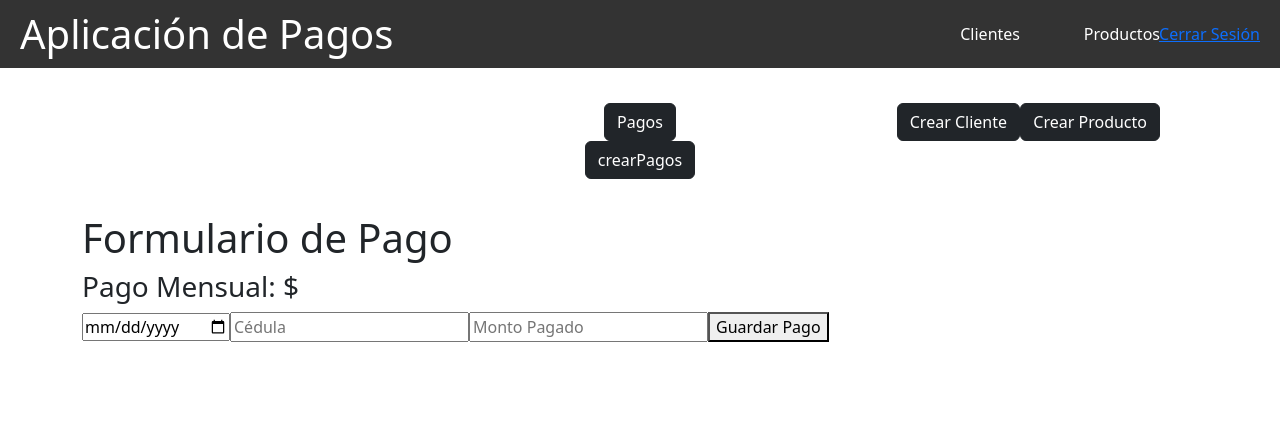
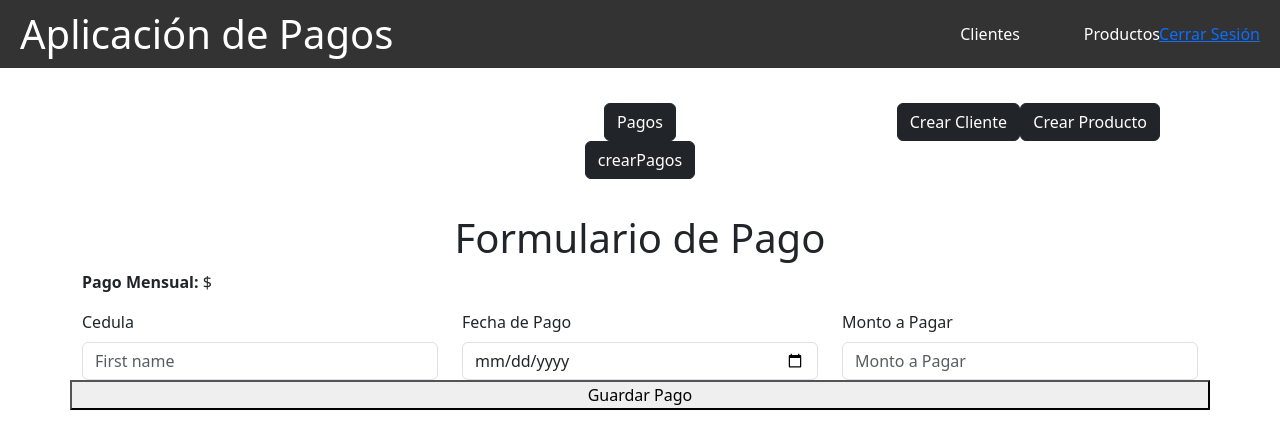
Before and after one commit to Anthony03022002/titulacion, a React (Vite) app in the folder frontend/: page /clientes/1/generarPago in a window 1280 px wide. Shown: the top 448 px of the page. Built offline with nearby package versions, Linux system fonts and the light colour scheme.

Commit message:
GenerarPago6

```diff
--- a/frontend/src/components/PagosMensuales.jsx
+++ b/frontend/src/components/PagosMensuales.jsx
@@ -105,13 +105,14 @@ export const PagosMensuales = () => {
             </tr>
           ))}
         </tbody>
-        <button
+
+      </table>
+      <button
           className="btn btn-primary mt-3"
           onClick={handleGenerarPagoClick}
         >
           Generar Pago
         </button>
-      </table>
     </div>
   );
 };
--- a/frontend/src/pages/GenerarPago.jsx
+++ b/frontend/src/pages/GenerarPago.jsx
@@ -22,7 +22,11 @@ export const GenerarPago = () => {
     // Contenido principal
     pdf.setFont("helvetica", "normal");
     pdf.setFontSize(12);
-    pdf.text(`Pago realizado por el valor de: $${data.cantidad_pagada}`, 20, 40);
+    pdf.text(
+      `Pago realizado por el valor de: $${data.cantidad_pagada}`,
+      20,
+      40
+    );
     pdf.text(`Fecha de Pago: ${data.fecha_pago}`, 20, 55);
 
     // Línea divisoria
@@ -36,12 +40,10 @@ export const GenerarPago = () => {
     pdf.text("Cédula", 20, yStart);
     pdf.text("Pago Mensual", 60, yStart);
     pdf.text("Monto Pagado", 100, yStart);
-    pdf.text("Fecha de Pago", 160, yStart);
 
     pdf.text(cedulaCliente.toString(), 20, yStart + yOffset);
     pdf.text(`$${pagosMensuales}`, 60, yStart + yOffset);
     pdf.text(`$${data.cantidad_pagada}`, 100, yStart + yOffset);
-    pdf.text(data.fecha_pago, 160, yStart + yOffset);
 
     // Guardar el PDF
     pdf.save("Comprobante_de_pago.pdf");
@@ -52,32 +54,46 @@ export const GenerarPago = () => {
 
   return (
     <div className="container">
-      <div>
       <form onSubmit={onSubmit}>
+        <div className="d-flex justify-content-center align-items-center">
         <h1>Formulario de Pago</h1>
-          <h3>Pago Mensual: ${pagosMensuales}</h3>
-          <input
-            type="date"
-            placeholder="Fecha de pago"
-            {...register("fecha_pago", { required: true })}
-          />
+        </div>
+        <p><b>Pago Mensual:</b> ${pagosMensuales}</p>
+
+        <div className="row">
+          <div className="col">
+            <label className="form-label">Cedula</label>
             <input
               type="number"
-            placeholder="Cédula"
+              className="form-control"
+              placeholder="First name"
               value={cedulaCliente}
               readOnly
             />
+          </div>
+          <div className="col">
+            <label className="form-label">Fecha de Pago</label>
             <input
-            type="text"
-            placeholder="Monto Pagado"
+              type="date"
+              className="form-control"
+              {...register("fecha_pago", { required: true })}
+            />
+          </div>
+          <div className="col">
+            <label className="form-label">Monto a Pagar</label>
+            <input
+              type="number"
+              className="form-control"
+              placeholder="Monto a Pagar"
               {...register("cantidad_pagada", {
                 required: true,
                 pattern: /^[0-9]+(\.[0-9]{1,2})?$/,
               })}
             />
+          </div>
           <button type="submit">Guardar Pago</button>
+        </div>
       </form>
-      </div>
     </div>
   );
 };
```
Lines whose indentation alone changed are shown as unchanged.
